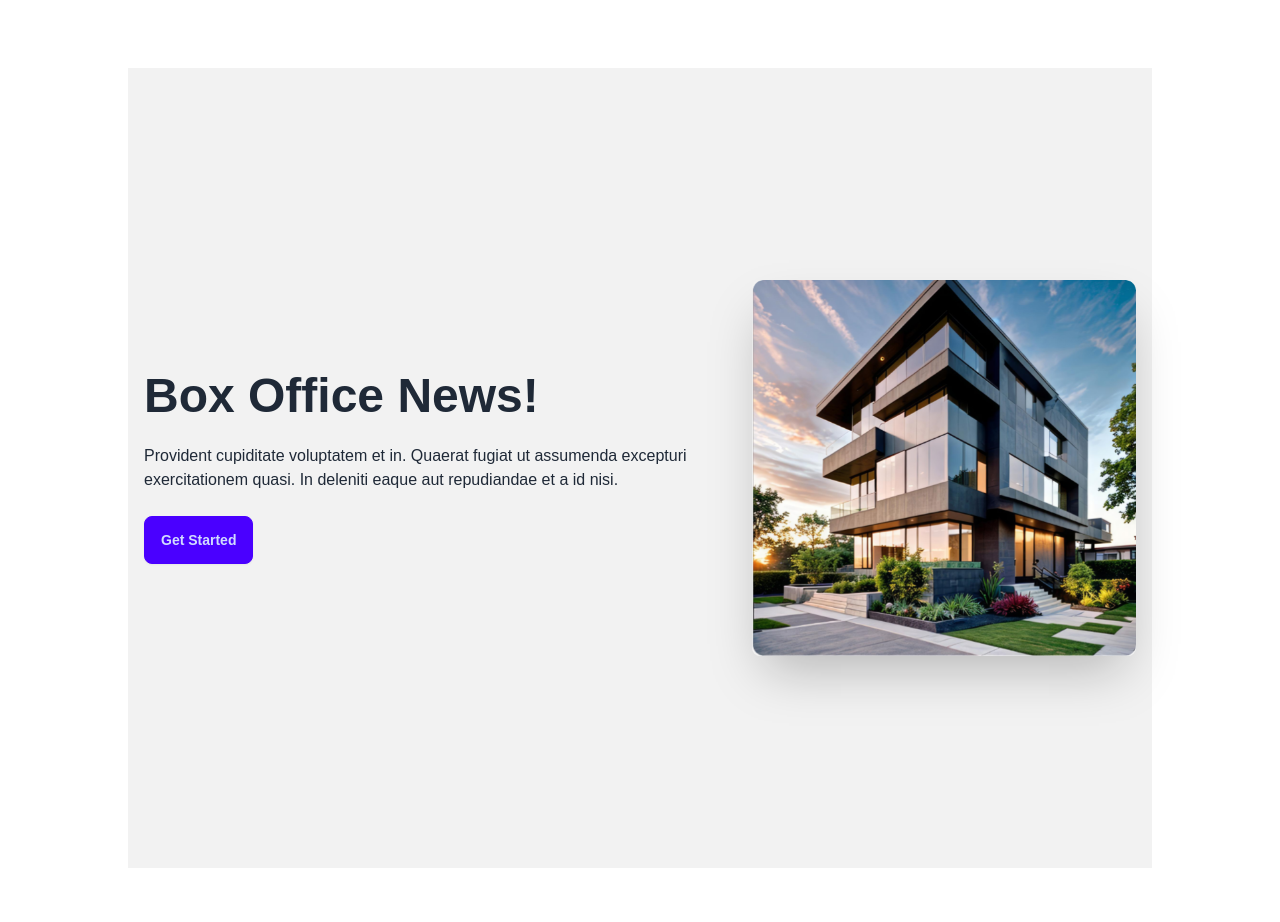
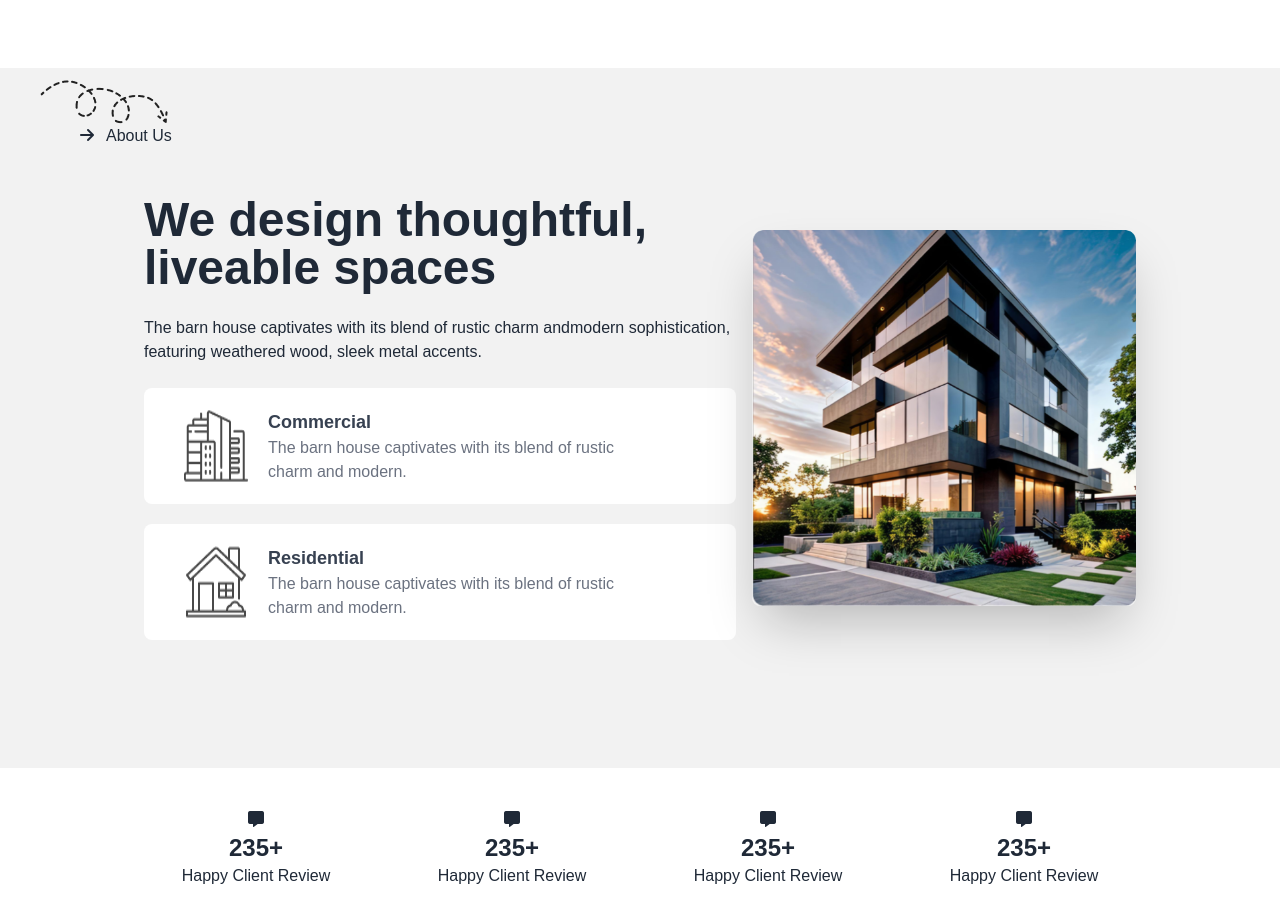
Before and after one commit to Jahid9236/phero-assignment-3, a plain HTML site: page index.html in a window 1280 px wide. Shown: the part 800-1722 px from the top of the page. Before the commit the page ends 1668 px from the top, so only its background shows below. Drawn offline with nearby package versions, Linux system fonts and the light colour scheme.

Commit message:
space section and work section done

```diff
--- a/index.html
+++ b/index.html
@@ -30,9 +30,9 @@
 <body class="font-manrope">
 
 
-    <main class="max-w-screen-lg mx-auto">
+    <main class=" ">
 
-      <header class="bg-gradient-to-b from[rgb(255, 255, 255)] to[rgba(255, 255, 255, 0)]">
+      <header class="bg-gradient-to-b from[rgb(255, 255, 255)] to[rgba(255, 255, 255, 0)] max-w-screen-lg mx-auto">
 
         <nav>
 
@@ -110,23 +110,89 @@
 
       <!-- space section starts -->
 
-      <div class="hero bg-base-200 min-h-screen">
+      <div class="hero bg-base-200 relative ">
+        <div class="absolute top-3 left-10">
+          <img src="./assets/Vector.png" alt="" >
+          <p><i class="fa-solid fa-arrow-right mr-3 ml-10"></i>About Us</p>
+        </div>
+        <div class="max-w-screen-lg py-28">
           <div class="hero-content flex-col lg:flex-row-reverse">
             <img
               src="./assets/Rectangle.png"
               class="max-w-sm rounded-lg shadow-2xl" />
             <div>
-            <h1 class="text-5xl font-bold">Box Office News!</h1>
+              <h1 class="text-5xl font-bold">We design thoughtful, liveable spaces</h1>
               <p class="py-6">
-              Provident cupiditate voluptatem et in. Quaerat fugiat ut assumenda excepturi exercitationem
-              quasi. In deleniti eaque aut repudiandae et a id nisi.
+                The barn house captivates with its blend of rustic charm andmodern sophistication, featuring weathered wood, sleek metal accents.
               </p>
-            <button class="btn btn-primary">Get Started</button>
+
+              <div class="flex gap-5 flex-col">
+                <div class="flex gap-5 bg-white rounded-lg px-10 py-5">
+                  <img src="./assets/commercial.png" alt="">
+                  <div >
+                    <h4 class="font-bold text-lg text-gray-700">Commercial</h4>
+                    <p class="w-5/6 text-gray-500">The barn house captivates with its blend of rustic charm and modern.</p>
+                  </div>
+                </div>
+
+                <div class="flex gap-5 bg-white rounded-lg px-10 py-5">
+                  <img src="./assets/residential.png" alt="">
+                  <div >
+                    <h4 class="font-bold text-lg text-gray-700">Residential</h4>
+                    <p class="w-5/6 text-gray-500">The barn house captivates with its blend of rustic charm and modern.</p>
                   </div>
                 </div>
               </div>
 
+            </div>
+          </div>
+        </div>
+
+      </div>
+
       <!-- space section ends -->
+
+       <!-- work process section starts -->
+
+       <section>
+
+        <!--
+        <i class="fa-solid fa-building"></i>
+        <i class="fa-solid fa-people-group"></i>
+        <i class="fa-solid fa-user-group"></i> -->
+
+        <div class="max-w-screen-lg mx-auto text-center flex my-10">
+
+          <div class="flex-1">
+            <i class="fa-solid fa-message"></i>
+            <h3 class="text-2xl font-bold">235+</h3>
+            <p>Happy Client Review</p>
+          </div>
+
+          <div class="flex-1">
+            <i class="fa-solid fa-message"></i>
+            <h3 class="text-2xl font-bold">235+</h3>
+            <p>Happy Client Review</p>
+          </div>
+
+          <div class="flex-1">
+            <i class="fa-solid fa-message"></i>
+            <h3 class="text-2xl font-bold">235+</h3>
+            <p>Happy Client Review</p>
+          </div>
+
+          <div class="flex-1">
+            <i class="fa-solid fa-message"></i>
+            <h3 class="text-2xl font-bold">235+</h3>
+            <p>Happy Client Review</p>
+          </div>
+
+
+        </div>
+
+       </section>
+
+       <!-- work process section ends -->
 
     </main>
 
```
Lines whose indentation alone changed are shown as unchanged.
